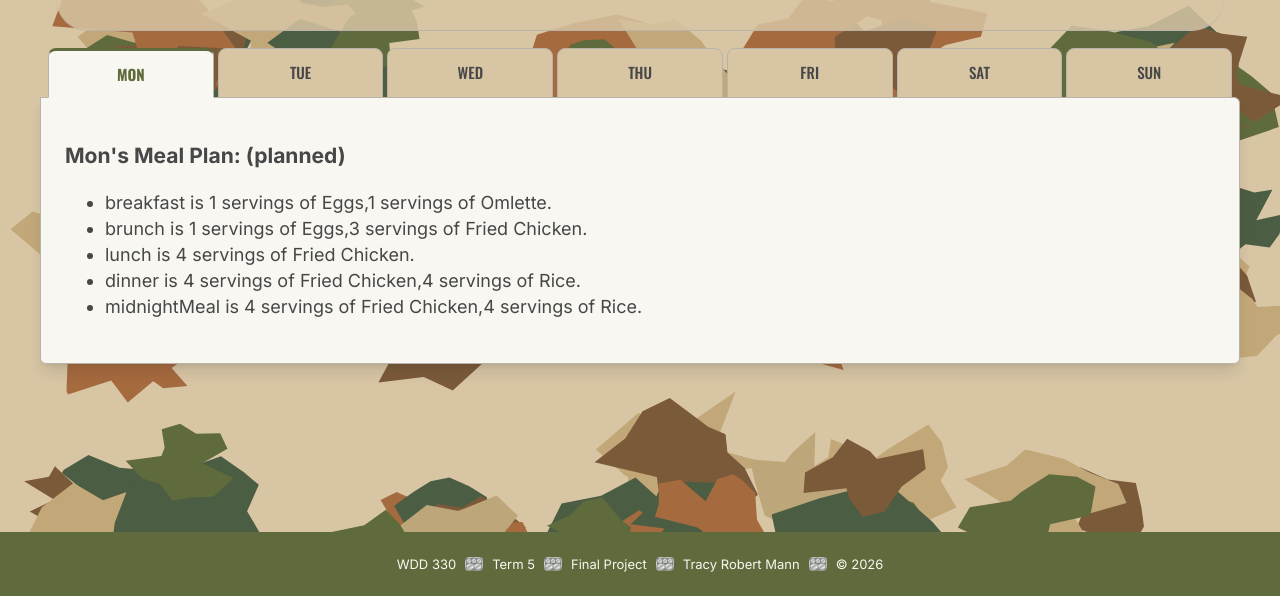
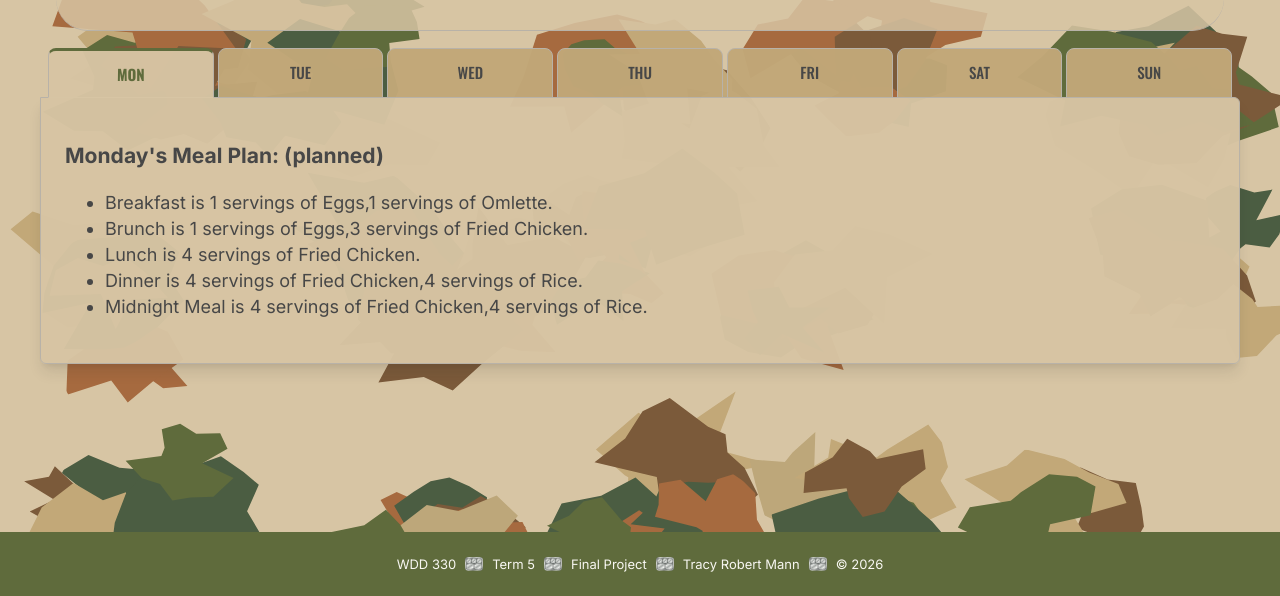
Before and after one commit to trrmann/wdd330-final-project-chow-hall-tracy-mann, a website built with Vite: page MealPlan/index.html in a window 1280 px wide. Shown: the part 204-800 px from the top of the page. Built offline with nearby package versions, Linux system fonts and the light colour scheme.

Commit message:
fixed meal plan color scheme to match the home page

```diff
--- a/src/css/core.css
+++ b/src/css/core.css
@@ -396,7 +396,7 @@ a.panel-kicker-anchor {
   font-weight: 500;
   text-transform: uppercase;
   color: var(--charcoal);
-  background-color: var(--dust-storm);
+  background-color: color-mix(in srgb, var(--desert-sand) 97%, transparent);
   border: 1px solid var(--field-stone);
   border-radius: 6px;
   padding: 12px 16px;
@@ -413,14 +413,14 @@ a.panel-kicker-anchor {
 }
 
 .folder-tab.is-active {
-  background-color: var(--tactical-olive);
-  color: var(--off-white);
+  background-color: color-mix(in srgb, var(--tactical-olive) 97%, transparent);
+  color: var(--dust-storm);
   font-weight: 700;
   border-color: var(--tactical-olive);
 }
 
 .folder-panel {
-  background-color: var(--off-white);
+  background-color: color-mix(in srgb, var(--dust-storm) 97%, transparent);
   border: 1px solid var(--field-stone);
   border-radius: 6px;
   padding: 20px;
--- a/src/css/laptop.css
+++ b/src/css/laptop.css
@@ -127,10 +127,10 @@
   }
 
   .folder-tab.is-active {
-    background-color: var(--off-white);
+    background-color: color-mix(in srgb, var(--dust-storm) 97%, transparent);
     color: var(--tactical-olive);
     border-color: var(--field-stone);
-    border-bottom-color: var(--off-white);
+    border-bottom-color: var(--dust-storm);
     border-top: 3px solid var(--tactical-olive);
     z-index: 2;
   }
--- a/src/js/modules/inventory.js
+++ b/src/js/modules/inventory.js
@@ -8,7 +8,7 @@ const inventoryReadingValues = {
 };
 const lowStockItemLists = {
   current: ['Lard', 'Ground Beef'],
-  next: ['Lard', 'Ground Beef', 'Chicken']
+  next: ['Lard', 'Ground Beef', 'Chicken', 'Fatback']
 };
 
 export class InventoryPage {
--- a/src/js/modules/meal-plan.js
+++ b/src/js/modules/meal-plan.js
@@ -11,6 +11,37 @@ const weekDays = [
   'Sat',
   'Sun'
 ];
+const weekDaysLong = {
+  Mon: 'Monday',
+  Tue: 'Tuesday',
+  Wed: 'Wednesday',
+  Thu: 'Thursday',
+  Fri: 'Friday',
+  Sat: 'Saturday',
+  Sun: 'Sunday'
+};
+const defaultMeals = {
+  breakfast: {
+    display: "Breakfast",
+    required: true
+  },
+  brunch: {
+    display: "Brunch",
+    required: false
+  },
+  lunch: {
+    display: "Lunch",
+    required: true
+  },
+  dinner: {
+    display: "Dinner",
+    required: true
+  },
+  midnightMeal: {
+    display: "Midnight Meal",
+    required: false
+  }
+};
 const weekDayStatuses = {
   current: {
     Mon: {
@@ -719,7 +750,7 @@ export class MealPlanPage {
     const activeStatus = activeDayData.status || 'undefined';
     const activeMeals = activeDayData.meals || {};
     const activeMealsArray = Object.keys(activeMeals);
-    heading.textContent = `${day}'s Meal Plan:  (${activeStatus})`;
+    heading.textContent = `${weekDaysLong[day]}'s Meal Plan:  (${activeStatus})`;
     activeMealsArray.forEach((meal) => {
       const mealPlan = activeMeals[meal];
       const mealServings = mealPlan.servings;
@@ -732,7 +763,11 @@ export class MealPlanPage {
       const dailyMealSlot = mealSlotClone.querySelector(MealPlanPage.dailyMealSlotClass);
       const dailyMealSlotLabel = dailyMealSlot.querySelector(MealPlanPage.dailyMealSlotLabelClass);
       const description = dailyMealSlot.querySelector('p');
-      description.textContent = `${meal} is ${mealDetails}.`;
+      if (Object.hasOwn(defaultMeals, meal)) {
+        description.textContent = `${defaultMeals[meal].display} is ${mealDetails}.`;
+      } else {
+        description.textContent = `${meal} is ${mealDetails}.`;
+      }
       dailyMealSlotLabel.innerText = "";
       this.#dailyMealsListContainer.appendChild(mealSlotClone);
     });
```
